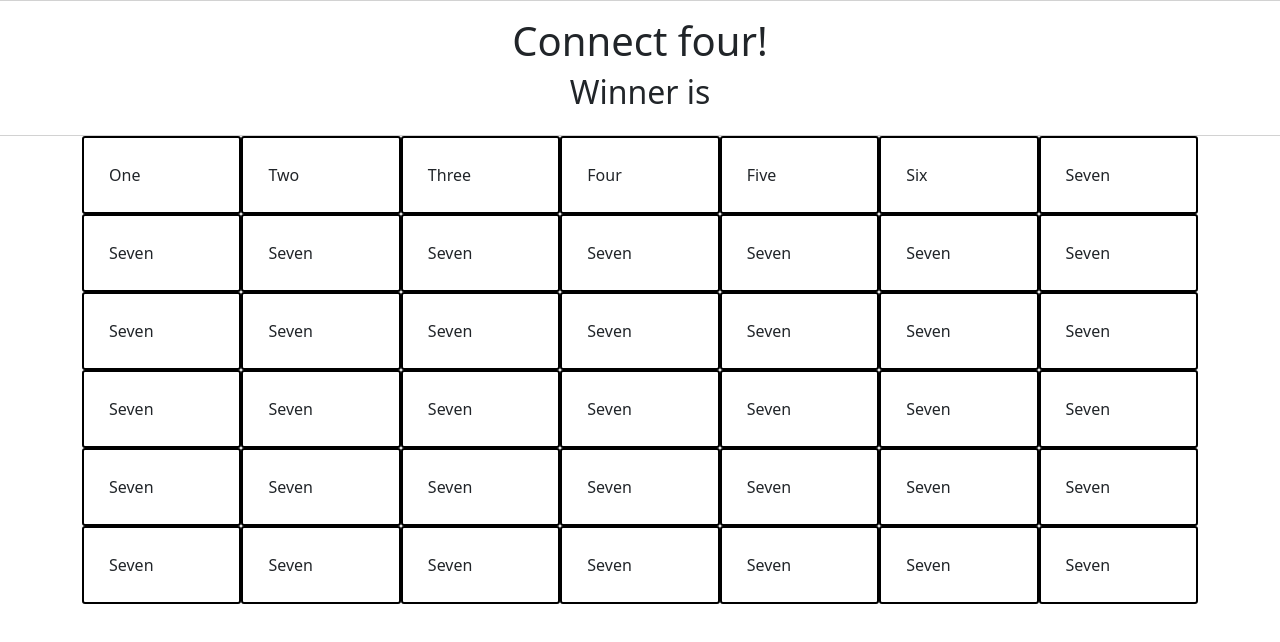
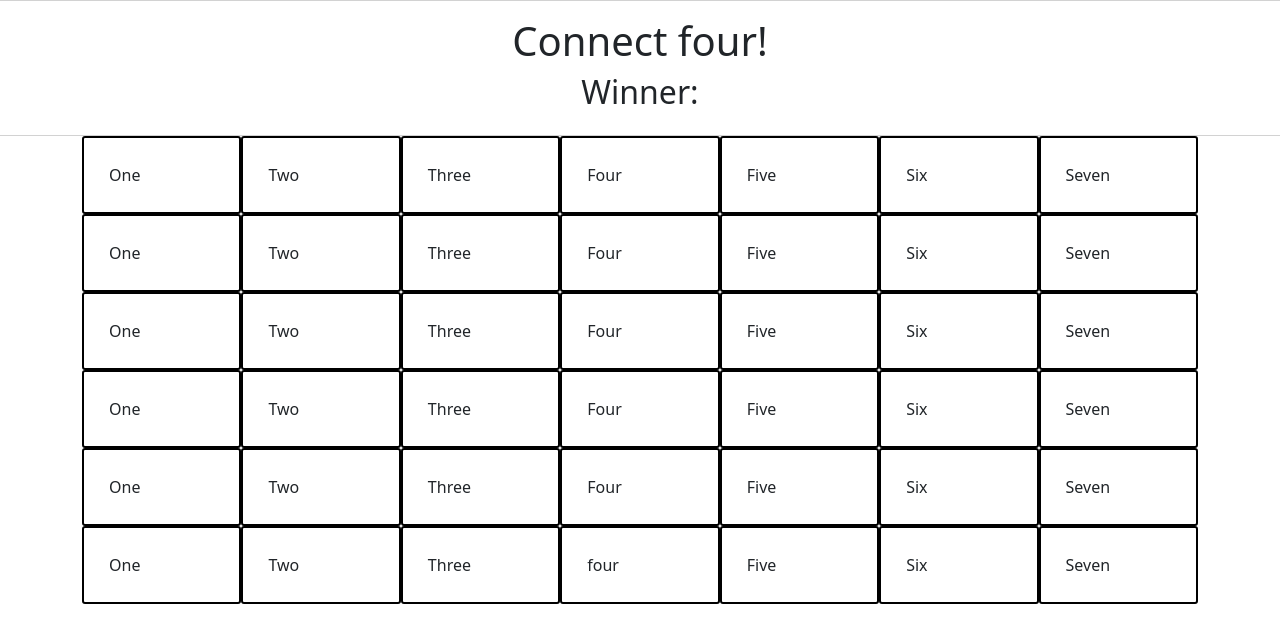
Before and after one commit to archybart/Project-1, a plain HTML site: page index.html in a window 1280 px wide. Drawn offline with nearby package versions, Linux system fonts and the light colour scheme.

Commit message:
updated div classes

```diff
--- a/index.html
+++ b/index.html
@@ -5,7 +5,7 @@
     <meta charset="UTF-8">
     <meta http-equiv="X-UA-Compatible" content="IE=edge">
     <meta name="viewport" content="width=device-width, initial-scale=1.0">
-    <title>Document</title>
+    <title>Connect Four</title>
     <!-- CSS only -->
     <link href="https://cdn.jsdelivr.net/npm/bootstrap@5.2.2/dist/css/bootstrap.min.css" rel="stylesheet"
         integrity="sha384-Zenh87qX5JnK2Jl0vWa8Ck2rdkQ2Bzep5IDxbcnCeuOxjzrPF/et3URy9Bv1WTRi" crossorigin="anonymous">
@@ -35,54 +35,56 @@
             <div class="card text-center">
                 <div class="card-body">
                     <h1>Connect four!</h1>
-                    <h2 class="card-title">Winner is</h2>
+                    <h2>Winner: <span id="displayWinner"></span></h2>
                 </div>
             </div>
         </main>
     </div>
     <div class="container">
-        <div>One</div>
-        <div>Two</div>
-        <div>Three</div>
-        <div>Four</div>
-        <div>Five</div>
-        <div>Six</div>
-        <div>Seven</div>
-        <div>Seven</div>
-        <div>Seven</div>
-        <div>Seven</div>
-        <div>Seven</div>
-        <div>Seven</div>
-        <div>Seven</div>
-        <div>Seven</div>
-        <div>Seven</div>
-        <div>Seven</div>
-        <div>Seven</div>
-        <div>Seven</div>
-        <div>Seven</div>
-        <div>Seven</div>
-        <div>Seven</div>
-        <div>Seven</div>
-        <div>Seven</div>
-        <div>Seven</div>
-        <div>Seven</div>
-        <div>Seven</div>
-        <div>Seven</div>
-        <div>Seven</div>
-        <div>Seven</div>
-        <div>Seven</div>
-        <div>Seven</div>
-        <div>Seven</div>
-        <div>Seven</div>
-        <div>Seven</div>
-        <div>Seven</div>
-        <div>Seven</div>
-        <div>Seven</div>
-        <div>Seven</div>
-        <div>Seven</div>
-        <div>Seven</div>
-        <div>Seven</div>
-        <div>Seven</div>
+        <div class="col1">One</div>
+        <div class="col2">Two</div>
+        <div class="col3">Three</div>
+        <div class="col4">Four</div>
+        <div class="col5">Five</div>
+        <div clas="col6">Six</div>
+        <div class="col7">Seven</div>
+        <div class="col1">One</div>
+        <div class="col2">Two</div>
+        <div class="col3">Three</div>
+        <div class="col4">Four</div>
+        <div class="col5">Five</div>
+        <div class="col6">Six</div>
+        <div class="col7">Seven</div>
+        <div class="col1">One</div>
+        <div class="col2">Two</div>
+        <div class="col3">Three</div>
+        <div class="col4">Four</div>
+        <div class="col5">Five</div>
+        <div class="col6">Six</div>
+        <div class="col7">Seven</div>
+        <div class="col1">One</div>
+        <div class="col2">Two</div>
+        <div class="col3">Three</div>
+        <div class="col4">Four</div>
+        <div class="col5">Five</div>
+        <div class="col6">Six</div>
+        <div class="col7">Seven</div>
+        <div class="col1">One
+        </div>
+        <div class="col2">Two
+        </div>
+        <div class="col3">Three</div>
+        <div class="col4">Four</div>
+        <div class="col5">Five</div>
+        <div class="col6">Six</div>
+        <div class="col7">Seven</div>
+        <div class="col1">One</div>
+        <div class="col2">Two</div>
+        <div class="col3">Three</div>
+        <div class="col4">four</div>
+        <div class="col5">Five</div>
+        <div class="col6">Six</div>
+        <div class="col7">Seven</div>
 
 
 
--- a/js/main.js
+++ b/js/main.js
@@ -0,0 +1,28 @@
+/*----- constants -----*/
+
+
+/*----- state variables -----*/
+let p1Choice,
+    p2Choice,
+    winner;
+
+let state = {
+    p1Choice,
+    p2Choice,
+    winner: undefined
+
+}
+
+/*----- cached elements  -----*/
+//player choices
+
+/*----- event listeners -----*/
+function handleChoice(event) {
+    state.p1Choice = event.target.value
+}
+console.log(handleChoice)
+/*----- functions -----*/
+
+function winnerDeclared() {
+
+}
```
